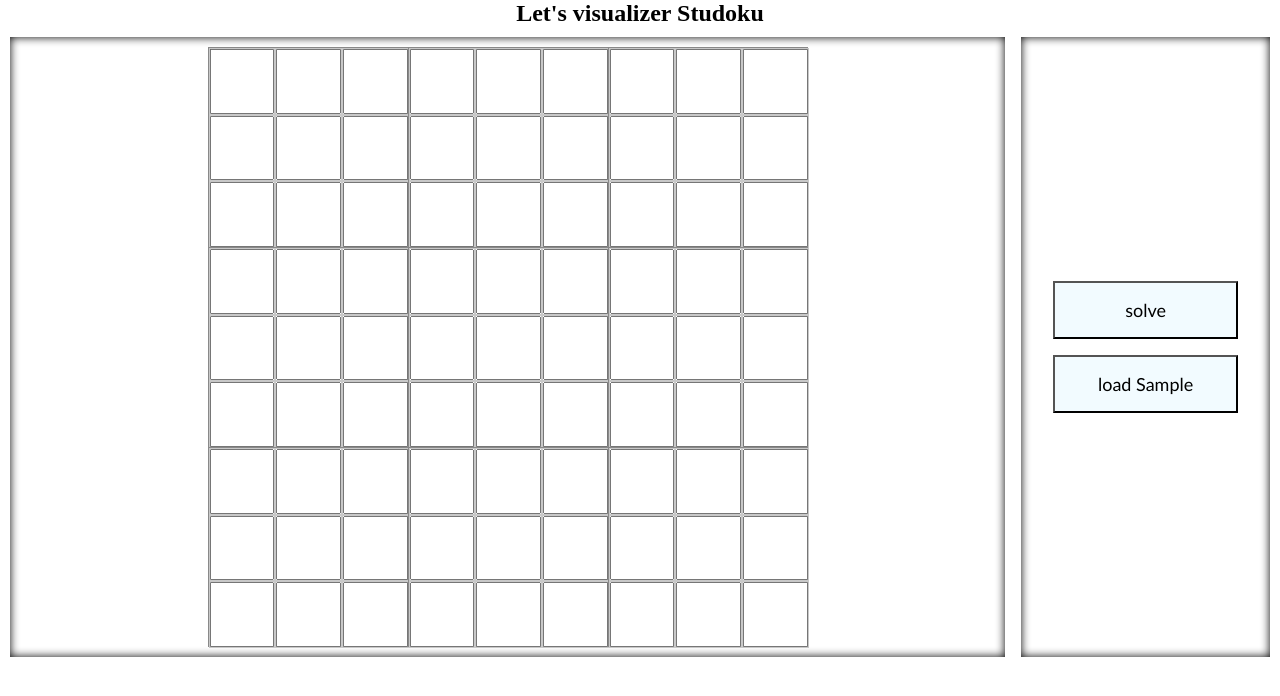
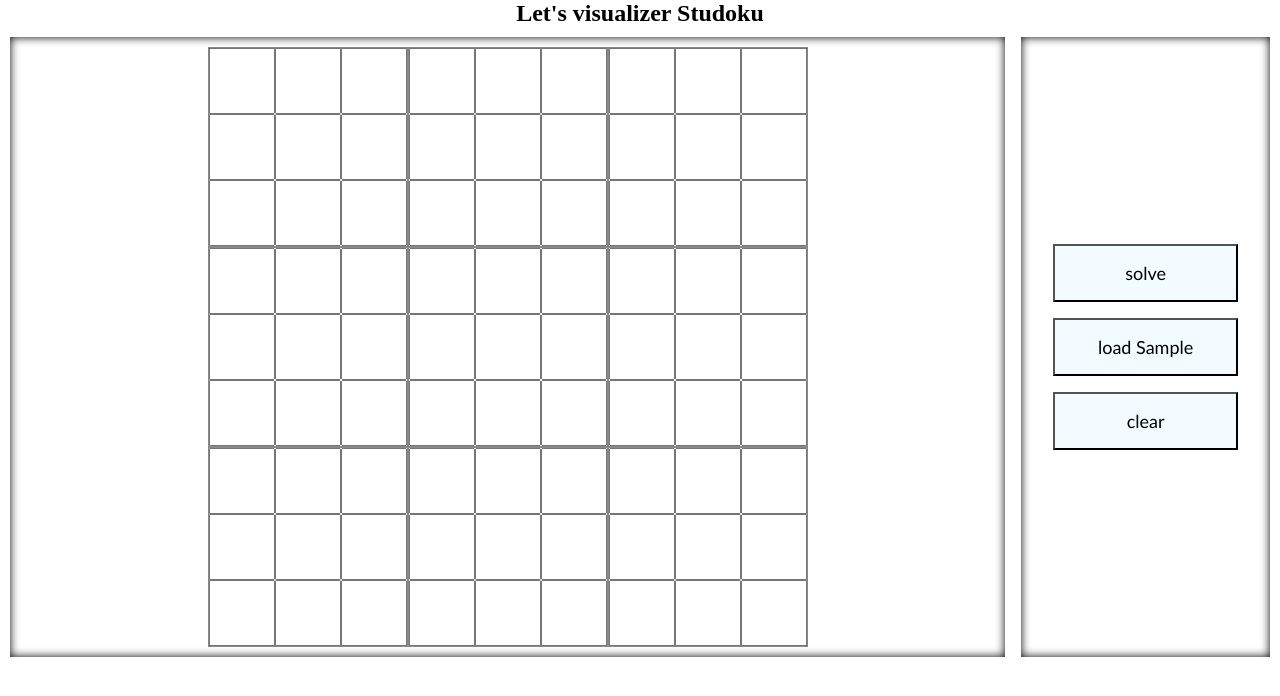
Before and after one commit to GopalChaudh/sudoku-solver, a plain HTML site: page index.html in a window 1280 px wide. Drawn offline with nearby package versions, Linux system fonts and the light colour scheme.

Commit message:
all done fully functional sudoku solver

```diff
--- a/index.html
+++ b/index.html
@@ -11,110 +11,119 @@
     <div class="container">
         <section>
             <section class="sudoku-container">
-                <div id="box1">
-                    <div class="cells1"><input type="number" min="0" max="9" maxlength="1"></div>
-                    <div class="cells2"><input type="number" min="0" max="9" maxlength="1"></div>
-                    <div class="cells3"><input type="number" min="0" max="9" maxlength="1"></div>
-                    <div class="cells4"><input type="number" min="0" max="9" maxlength="1"></div>
-                    <div class="cells5"><input type="number" min="0" max="9" maxlength="1"></div>
-                    <div class="cells6"><input type="number" min="0" max="9" maxlength="1"></div>
-                    <div class="cells7"><input type="number" min="0" max="9" maxlength="1"></div>
-                    <div class="cells8"><input type="number" min="0" max="9" maxlength="1"></div>
-                    <div class="cells9"><input type="number" min="0" max="9" maxlength="1"></div>
+                <div class="box">
+                    <input id="cell-0-0" type="text" maxlength="1">
+                    <input id="cell-0-1" type="text" maxlength="1">
+                    <input id="cell-0-2" type="text" maxlength="1">
+                    <input id="cell-1-0" type="text" maxlength="1">
+                    <input id="cell-1-1" type="text" maxlength="1">
+                    <input id="cell-1-2" type="text" maxlength="1">
+                    <input id="cell-2-0" type="text" maxlength="1">
+                    <input id="cell-2-1" type="text" maxlength="1">
+                    <input id="cell-2-2" type="text" maxlength="1">
                 </div>
-                <div id="box2">
-                    <div class="cells1"><input type="number" min="0" max="9" maxlength="1"></div>
-                    <div class="cells2"><input type="number" min="0" max="9" maxlength="1"></div>
-                    <div class="cells3"><input type="number" min="0" max="9" maxlength="1"></div>
-                    <div class="cells4"><input type="number" min="0" max="9" maxlength="1"></div>
-                    <div class="cells5"><input type="number" min="0" max="9" maxlength="1"></div>
-                    <div class="cells6"><input type="number" min="0" max="9" maxlength="1"></div>
-                    <div class="cells7"><input type="number" min="0" max="9" maxlength="1"></div>
-                    <div class="cells8"><input type="number" min="0" max="9" maxlength="1"></div>
-                    <div class="cells9"><input type="number" min="0" max="9" maxlength="1"></div>
+                <!-- Box 2 -->
+                <div class="box">
+                    <input id="cell-0-3" type="text" maxlength="1">
+                    <input id="cell-0-4" type="text" maxlength="1">
+                    <input id="cell-0-5" type="text" maxlength="1">
+                    <input id="cell-1-3" type="text" maxlength="1">
+                    <input id="cell-1-4" type="text" maxlength="1">
+                    <input id="cell-1-5" type="text" maxlength="1">
+                    <input id="cell-2-3" type="text" maxlength="1">
+                    <input id="cell-2-4" type="text" maxlength="1">
+                    <input id="cell-2-5" type="text" maxlength="1">
                 </div>
-                <div id="box3">
-                    <div class="cells1"><input type="number" min="0" max="9" maxlength="1"></div>
-                    <div class="cells2"><input type="number" min="0" max="9" maxlength="1"></div>
-                    <div class="cells3"><input type="number" min="0" max="9" maxlength="1"></div>
-                    <div class="cells4"><input type="number" min="0" max="9" maxlength="1"></div>
-                    <div class="cells5"><input type="number" min="0" max="9" maxlength="1"></div>
-                    <div class="cells6"><input type="number" min="0" max="9" maxlength="1"></div>
-                    <div class="cells7"><input type="number" min="0" max="9" maxlength="1"></div>
-                    <div class="cells8"><input type="number" min="0" max="9" maxlength="1"></div>
-                    <div class="cells9"><input type="number" min="0" max="9" maxlength="1"></div>
+                <!-- Box 3 -->
+                <div class="box">
+                    <input id="cell-0-6" type="text" maxlength="1">
+                    <input id="cell-0-7" type="text" maxlength="1">
+                    <input id="cell-0-8" type="text" maxlength="1">
+                    <input id="cell-1-6" type="text" maxlength="1">
+                    <input id="cell-1-7" type="text" maxlength="1">
+                    <input id="cell-1-8" type="text" maxlength="1">
+                    <input id="cell-2-6" type="text" maxlength="1">
+                    <input id="cell-2-7" type="text" maxlength="1">
+                    <input id="cell-2-8" type="text" maxlength="1">
                 </div>
-                <div id="box4">
-                    <div class="cells1"><input type="number" min="0" max="9" maxlength="1"></div>
-                    <div class="cells2"><input type="number" min="0" max="9" maxlength="1"></div>
-                    <div class="cells3"><input type="number" min="0" max="9" maxlength="1"></div>
-                    <div class="cells4"><input type="number" min="0" max="9" maxlength="1"></div>
-                    <div class="cells5"><input type="number" min="0" max="9" maxlength="1"></div>
-                    <div class="cells6"><input type="number" min="0" max="9" maxlength="1"></div>
-                    <div class="cells7"><input type="number" min="0" max="9" maxlength="1"></div>
-                    <div class="cells8"><input type="number" min="0" max="9" maxlength="1"></div>
-                    <div class="cells9"><input type="number" min="0" max="9" maxlength="1"></div>
+                <!-- Box 4 -->
+                <div class="box">
+                    <input id="cell-3-0" type="text" maxlength="1">
+                    <input id="cell-3-1" type="text" maxlength="1">
+                    <input id="cell-3-2" type="text" maxlength="1">
+                    <input id="cell-4-0" type="text" maxlength="1">
+                    <input id="cell-4-1" type="text" maxlength="1">
+                    <input id="cell-4-2" type="text" maxlength="1">
+                    <input id="cell-5-0" type="text" maxlength="1">
+                    <input id="cell-5-1" type="text" maxlength="1">
+                    <input id="cell-5-2" type="text" maxlength="1">
                 </div>
-                <div id="box5">
-                    <div class="cells1"><input type="number" min="0" max="9" maxlength="1"></div>
-                    <div class="cells2"><input type="number" min="0" max="9" maxlength="1"></div>
-                    <div class="cells3"><input type="number" min="0" max="9" maxlength="1"></div>
-                    <div class="cells4"><input type="number" min="0" max="9" maxlength="1"></div>
-                    <div class="cells5"><input type="number" min="0" max="9" maxlength="1"></div>
-                    <div class="cells6"><input type="number" min="0" max="9" maxlength="1"></div>
-                    <div class="cells7"><input type="number" min="0" max="9" maxlength="1"></div>
-                    <div class="cells8"><input type="number" min="0" max="9" maxlength="1"></div>
-                    <div class="cells9"><input type="number" min="0" max="9" maxlength="1"></div>
+                <!-- Box 5 -->
+                <div class="box">
+                    <input id="cell-3-3" type="text" maxlength="1">
+                    <input id="cell-3-4" type="text" maxlength="1">
+                    <input id="cell-3-5" type="text" maxlength="1">
+                    <input id="cell-4-3" type="text" maxlength="1">
+                    <input id="cell-4-4" type="text" maxlength="1">
+                    <input id="cell-4-5" type="text" maxlength="1">
+                    <input id="cell-5-3" type="text" maxlength="1">
+                    <input id="cell-5-4" type="text" maxlength="1">
+                    <input id="cell-5-5" type="text" maxlength="1">
                 </div>
-                <div id="box6">
-                    <div class="cells1"><input type="number" min="0" max="9" maxlength="1"></div>
-                    <div class="cells2"><input type="number" min="0" max="9" maxlength="1"></div>
-                    <div class="cells3"><input type="number" min="0" max="9" maxlength="1"></div>
-                    <div class="cells4"><input type="number" min="0" max="9" maxlength="1"></div>
-                    <div class="cells5"><input type="number" min="0" max="9" maxlength="1"></div>
-                    <div class="cells6"><input type="number" min="0" max="9" maxlength="1"></div>
-                    <div class="cells7"><input type="number" min="0" max="9" maxlength="1"></div>
-                    <div class="cells8"><input type="number" min="0" max="9" maxlength="1"></div>
-                    <div class="cells9"><input type="number" min="0" max="9" maxlength="1"></div>
+                <!-- Box 6 -->
+                <div class="box">
+                    <input id="cell-3-6" type="text" maxlength="1">
+                    <input id="cell-3-7" type="text" maxlength="1">
+                    <input id="cell-3-8" type="text" maxlength="1">
+                    <input id="cell-4-6" type="text" maxlength="1">
+                    <input id="cell-4-7" type="text" maxlength="1">
+                    <input id="cell-4-8" type="text" maxlength="1">
+                    <input id="cell-5-6" type="text" maxlength="1">
+                    <input id="cell-5-7" type="text" maxlength="1">
+                    <input id="cell-5-8" type="text" maxlength="1">
                 </div>
-                <div id="box7">
-                    <div class="cells1"><input type="number" min="0" max="9" maxlength="1"></div>
-                    <div class="cells2"><input type="number" min="0" max="9" maxlength="1"></div>
-                    <div class="cells3"><input type="number" min="0" max="9" maxlength="1"></div>
-                    <div class="cells4"><input type="number" min="0" max="9" maxlength="1"></div>
-                    <div class="cells5"><input type="number" min="0" max="9" maxlength="1"></div>
-                    <div class="cells6"><input type="number" min="0" max="9" maxlength="1"></div>
-                    <div class="cells7"><input type="number" min="0" max="9" maxlength="1"></div>
-                    <div class="cells8"><input type="number" min="0" max="9" maxlength="1"></div>
-                    <div class="cells9"><input type="number" min="0" max="9" maxlength="1"></div>
+                <!-- Box 7 -->
+                <div class="box">
+                    <input id="cell-6-0" type="text" maxlength="1">
+                    <input id="cell-6-1" type="text" maxlength="1">
+                    <input id="cell-6-2" type="text" maxlength="1">
+                    <input id="cell-7-0" type="text" maxlength="1">
+                    <input id="cell-7-1" type="text" maxlength="1">
+                    <input id="cell-7-2" type="text" maxlength="1">
+                    <input id="cell-8-0" type="text" maxlength="1">
+                    <input id="cell-8-1" type="text" maxlength="1">
+                    <input id="cell-8-2" type="text" maxlength="1">
                 </div>
-                <div id="box8">
-                    <div class="cells1"><input type="number" min="0" max="9" maxlength="1"></div>
-                    <div class="cells2"><input type="number" min="0" max="9" maxlength="1"></div>
-                    <div class="cells3"><input type="number" min="0" max="9" maxlength="1"></div>
-                    <div class="cells4"><input type="number" min="0" max="9" maxlength="1"></div>
-                    <div class="cells5"><input type="number" min="0" max="9" maxlength="1"></div>
-                    <div class="cells6"><input type="number" min="0" max="9" maxlength="1"></div>
-                    <div class="cells7"><input type="number" min="0" max="9" maxlength="1"></div>
-                    <div class="cells8"><input type="number" min="0" max="9" maxlength="1"></div>
-                    <div class="cells9"><input type="number" min="0" max="9" maxlength="1"></div>
+                <!-- Box 8 -->
+                <div class="box">
+                    <input id="cell-6-3" type="text" maxlength="1">
+                    <input id="cell-6-4" type="text" maxlength="1">
+                    <input id="cell-6-5" type="text" maxlength="1">
+                    <input id="cell-7-3" type="text" maxlength="1">
+                    <input id="cell-7-4" type="text" maxlength="1">
+                    <input id="cell-7-5" type="text" maxlength="1">
+                    <input id="cell-8-3" type="text" maxlength="1">
+                    <input id="cell-8-4" type="text" maxlength="1">
+                    <input id="cell-8-5" type="text" maxlength="1">
                 </div>
-                <div id="box9">
-                    <div class="cells1"><input type="number" min="0" max="9" maxlength="1"></div>
-                    <div class="cells2"><input type="number" min="0" max="9" maxlength="1"></div>
-                    <div class="cells3"><input type="number" min="0" max="9" maxlength="1"></div>
-                    <div class="cells4"><input type="number" min="0" max="9" maxlength="1"></div>
-                    <div class="cells5"><input type="number" min="0" max="9" maxlength="1"></div>
-                    <div class="cells6"><input type="number" min="0" max="9" maxlength="1"></div>
-                    <div class="cells7"><input type="number" min="0" max="9" maxlength="1"></div>
-                    <div class="cells8"><input type="number" min="0" max="9" maxlength="1"></div>
-                    <div class="cells9"><input type="number" min="0" max="9" maxlength="1"></div>
+                <!-- Box 9 -->
+                <div class="box">
+                    <input id="cell-6-6" type="text" maxlength="1">
+                    <input id="cell-6-7" type="text" maxlength="1">
+                    <input id="cell-6-8" type="text" maxlength="1">
+                    <input id="cell-7-6" type="text" maxlength="1">
+                    <input id="cell-7-7" type="text" maxlength="1">
+                    <input id="cell-7-8" type="text" maxlength="1">
+                    <input id="cell-8-6" type="text" maxlength="1">
+                    <input id="cell-8-7" type="text" maxlength="1">
+                    <input id="cell-8-8" type="text" maxlength="1">
                 </div>
             </section>
         </section>
         <section class="action-container">
-            <button>solve</button>
-            <button>load Sample</button>
+            <button id="solve-button">solve</button>
+            <button id="sample-button">load Sample</button>
+            <button id="clear-button">clear</button>
 
 
         </section>
--- a/style.css
+++ b/style.css
@@ -64,7 +64,7 @@ h2{
 
 
 }
-.sudoku-container > div > div > input{
+.sudoku-container  > div > input{
     width: 100%;
     height: 100%;
     text-align: center;
```
Also changed, not shown: index.js (+139 -0 lines).
